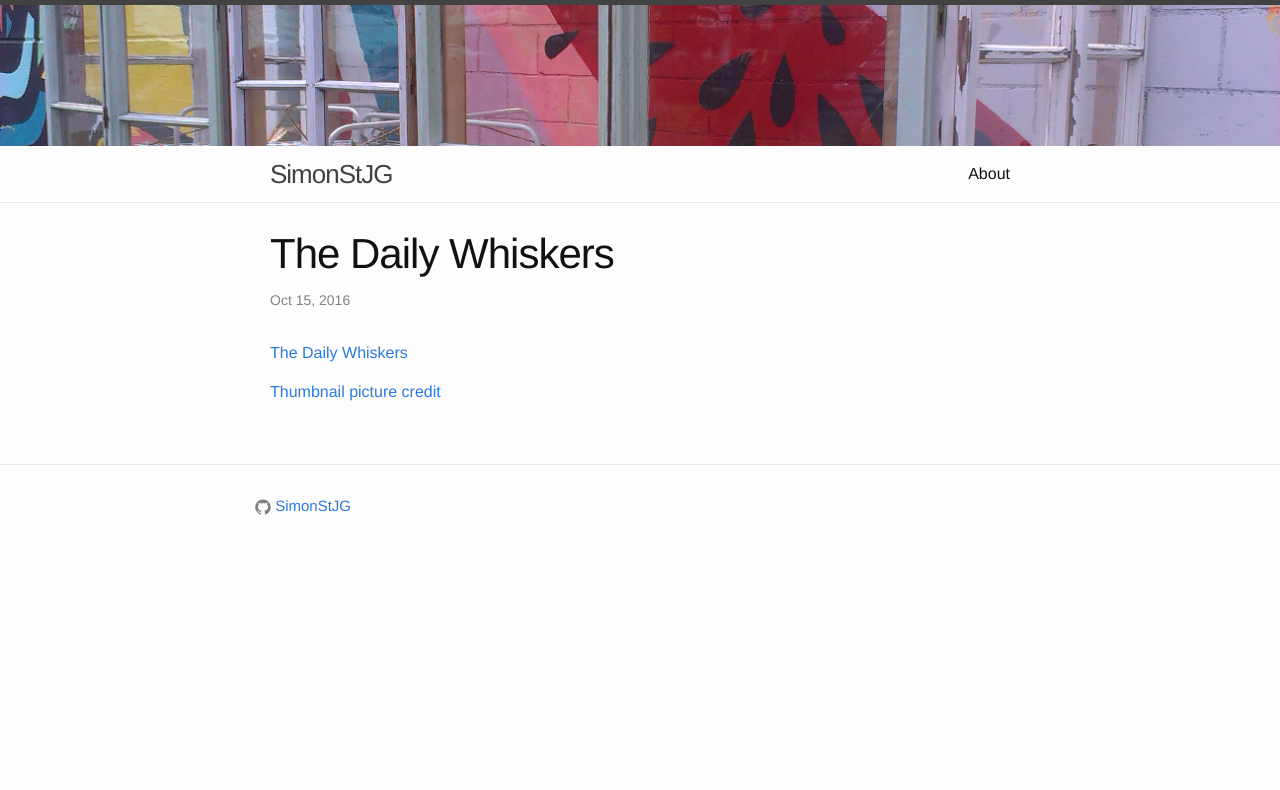
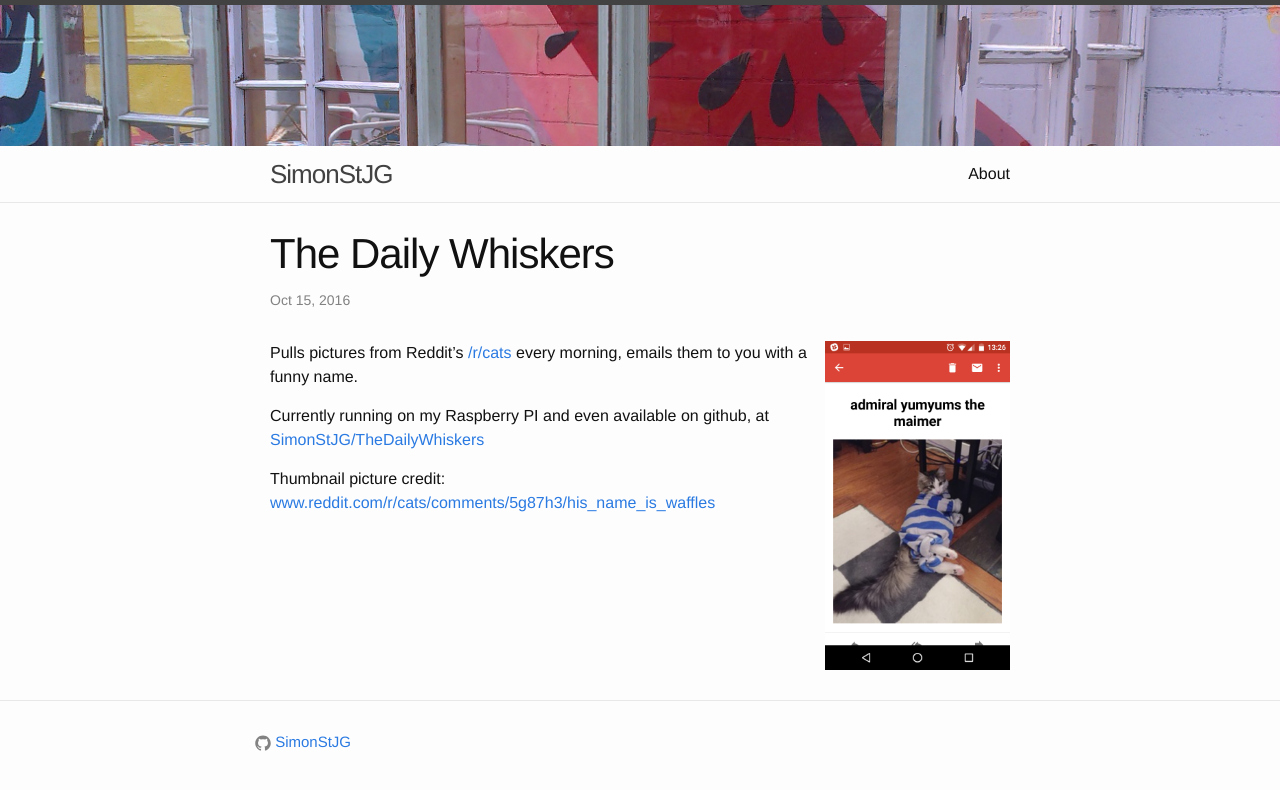
Before and after one commit to SimonStJG/SimonStJG.github.io, a Jekyll site: the page built from _posts/2016-10-15-The-Daily-Whiskers.md, in a window 1280 px wide. Shown: the top 790 px of the page. Built offline with Jekyll 4.4.1, drawn with Linux system fonts in a browser that asks for light colours.

Commit message:
Floating images

```diff
--- a/_posts/2016-10-15-The-Daily-Whiskers.md
+++ b/_posts/2016-10-15-The-Daily-Whiskers.md
@@ -6,6 +6,10 @@ categories: code
 thumbnail: dailywhiskers-thumbnail.jpg
 ---
 
-[The Daily Whiskers](https://github.com/SimonStJG/TheDailyWhiskers)
+![Example Daily Whiskers](/images/daily-whiskers-full.png){: .float-right}
 
-[Thumbnail picture credit](https://www.reddit.com/r/cats/comments/5g87h3/his_name_is_waffles/?ref=search_posts)
+Pulls pictures from Reddit's [/r/cats](https://www.reddit.com/r/cats) every morning, emails them to you with a funny name.
+
+Currently running on my Raspberry PI and even available on github, at [SimonStJG/TheDailyWhiskers](https://github.com/SimonStJG/TheDailyWhiskers)
+
+Thumbnail picture credit: [www.reddit.com/r/cats/comments/5g87h3/his_name_is_waffles](https://www.reddit.com/r/cats/comments/5g87h3/his_name_is_waffles/)
--- a/_sass/_base.scss
+++ b/_sass/_base.scss
@@ -206,3 +206,18 @@ pre {
         }
     }
 }
+
+
+
+/**
+ * Images
+ */
+img.float-left {
+    width: 25%;
+    float: left;
+}
+
+img.float-right {
+    width: 25%;
+    float: right;
+}
```
Also changed, not shown: images/daily-whiskers-full.png (added).
